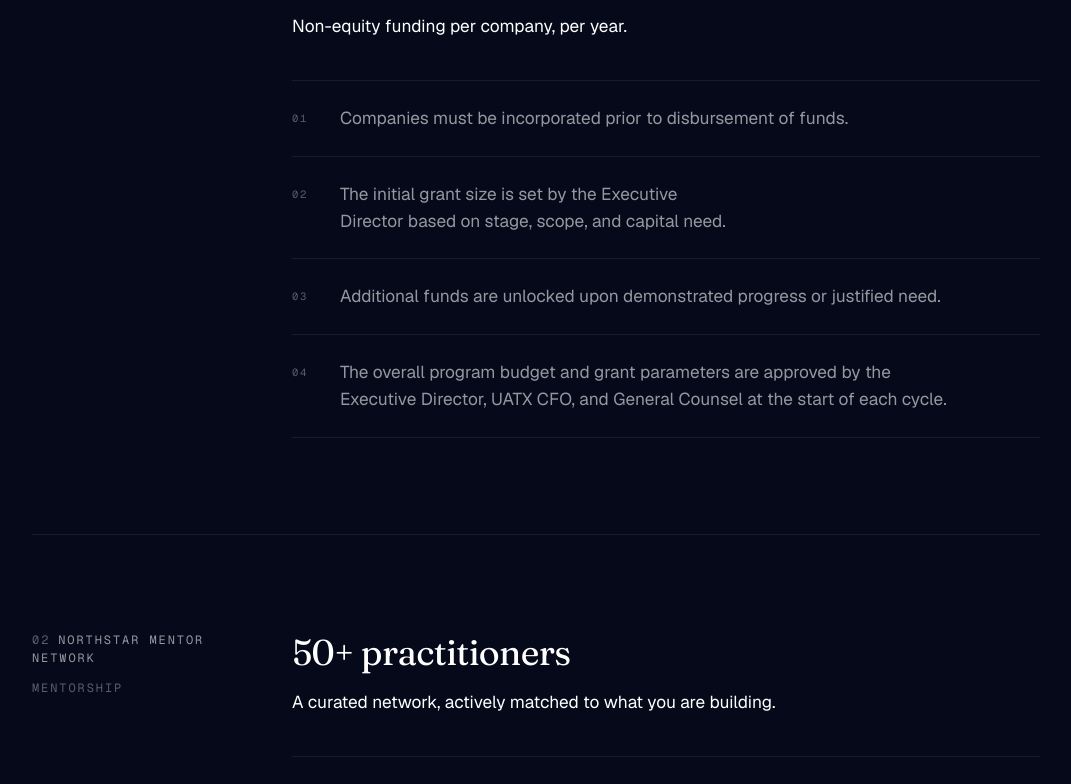
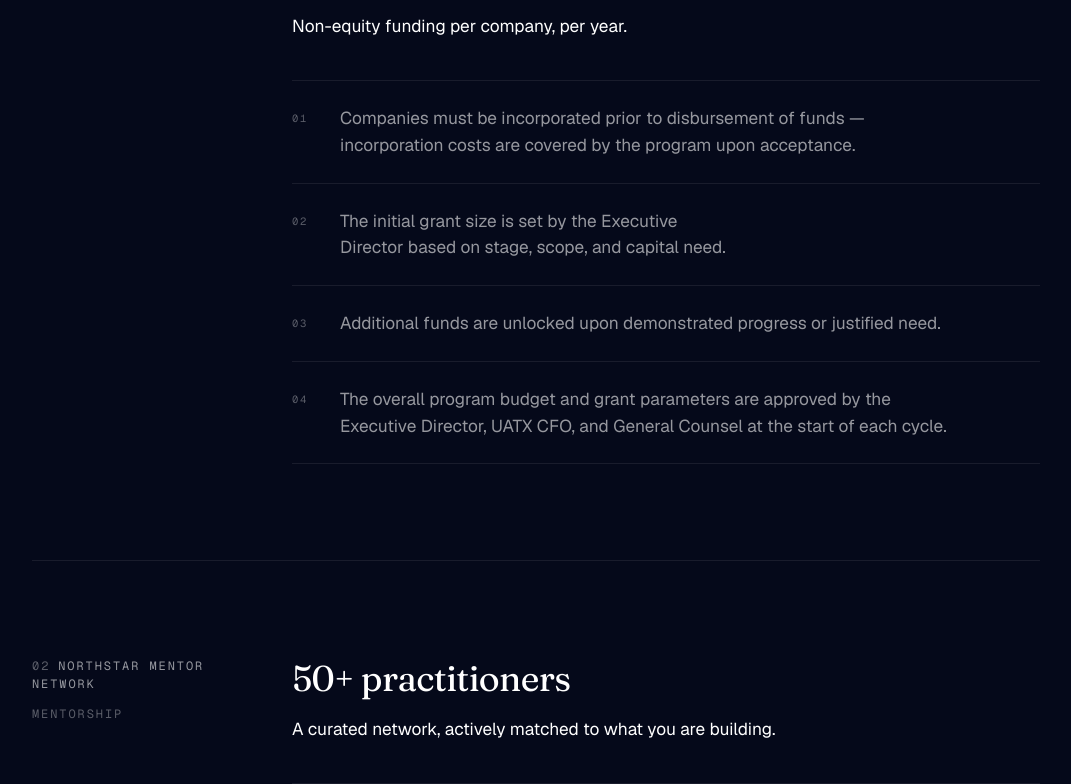
Before and after one commit to chaseroll/northstar, a Next.js app: page / in a window 1280 px wide. Shown: the part 2176-2960 px from the top of the page, without its empty margins (104-1175 px from the left). Built offline with nearby package versions, Linux system fonts and the light colour scheme.

Commit message:
Program covers incorporation costs upon acceptance

```diff
--- a/src/components/sections/cta.tsx
+++ b/src/components/sections/cta.tsx
@@ -20,7 +20,7 @@ export function CtaSection() {
             Admission into the program is determined by an application and
             selection process managed by the Executive Director of the
             Innovation Labs. Companies must be incorporated to receive
-            capital.
+            capital; NorthStar covers the cost upon acceptance.
           </p>
         </Reveal>
 
--- a/src/components/sections/program.tsx
+++ b/src/components/sections/program.tsx
@@ -17,7 +17,7 @@ const SUBSECTIONS: readonly Subsection[] = [
     stat: "Up to $50,000",
     lede: "Non-equity funding per company, per year.",
     items: [
-      "Companies must be incorporated prior to disbursement of funds.",
+      "Companies must be incorporated prior to disbursement of funds — incorporation costs are covered by the program upon acceptance.",
       "The initial grant size is set by the Executive Director based on stage, scope, and capital need.",
       "Additional funds are unlocked upon demonstrated progress or justified need.",
       "The overall program budget and grant parameters are approved by the Executive Director, UATX CFO, and General Counsel at the start of each cycle.",
```
